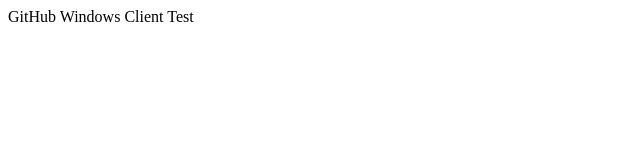
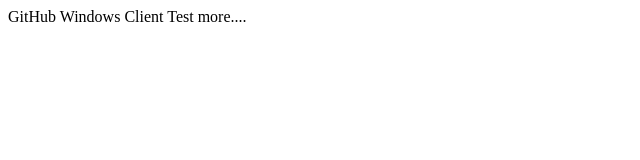
Before and after one commit to Dhira0205/GitHubDemo2, a plain HTML site: page WebContent/index.html in a window 1280 px wide. Shown: the full height of the page, 0-640 px from the left. Drawn offline with Linux system fonts and the light colour scheme.

Commit message:
GitHub Second commit Summary
GitHub Second commit Description

```diff
--- a/WebContent/index.html
+++ b/WebContent/index.html
@@ -6,5 +6,6 @@
 </head>
 <body>
 	GitHub Windows Client Test
+	more....
 </body>
 </html>
```
